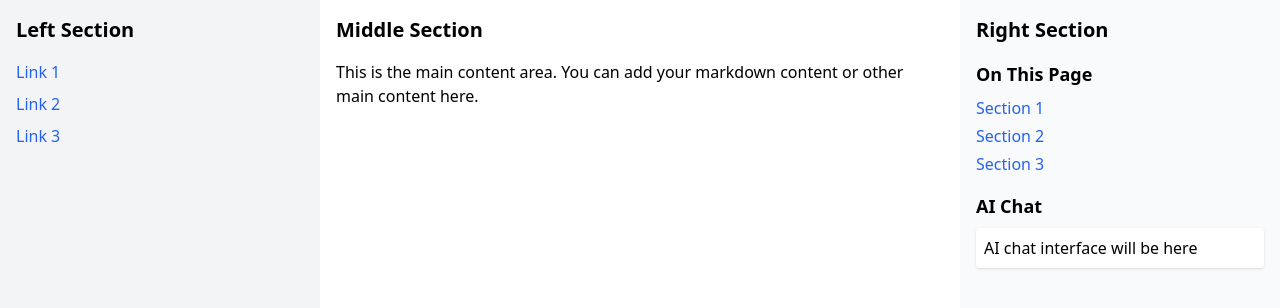
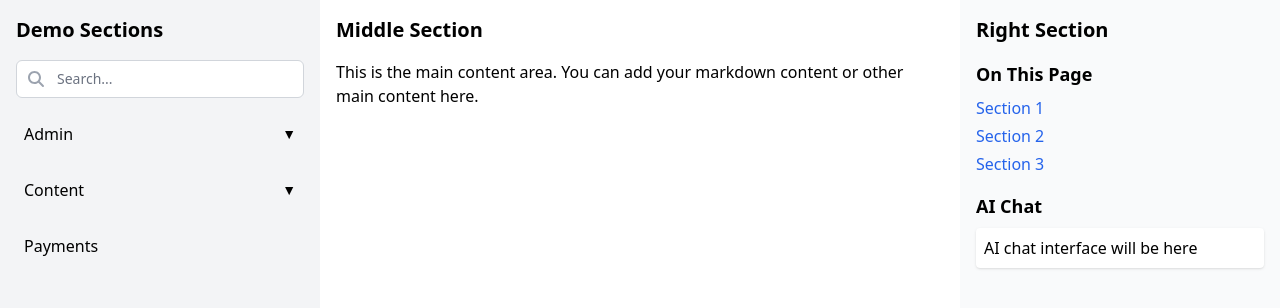
Before and after one commit to geekleai/ui-demo, an Angular app: page /demo in a window 1280 px wide. Shown: the top 308 px of the page. Built offline with nearby package versions, Linux system fonts and the light colour scheme.

Commit message:
Added side menu collapsable items and search component

```diff
--- /dev/null
+++ b/src/app/features/demo/sections/side-menu/menu-item.model.ts
@@ -0,0 +1,6 @@
+export interface MenuItem {
+  id: number;
+  name: string;
+  children?: MenuItem[];
+  expanded?: boolean;
+}
--- /dev/null
+++ b/src/app/features/demo/sections/side-menu/search.component.html
@@ -0,0 +1,10 @@
+<div class="relative">
+  <div class="absolute inset-y-0 left-0 flex items-center pl-3 pointer-events-none">
+    <fa-icon [icon]="['fas', 'search']" class="text-gray-400" />
+  </div>
+  <input
+    type="text"
+    placeholder="Search..."
+    class="block w-full pl-10 pr-3 py-2 border border-gray-300 rounded-md leading-5 bg-white placeholder-gray-500 focus:outline-none focus:placeholder-gray-400 focus:ring-1 focus:ring-green-500 focus:border-green-500 sm:text-sm"
+  >
+</div>
--- a/src/app/features/demo/sections/side-menu/side-menu.component.html
+++ b/src/app/features/demo/sections/side-menu/side-menu.component.html
@@ -1,7 +1,34 @@
-<h2 class="text-xl font-bold mb-4">Left Section</h2>
-<!-- Add content for the left section here -->
-<ul>
-  <li class="mb-2"><a href="#" class="text-blue-600 hover:underline">Link 1</a></li>
-  <li class="mb-2"><a href="#" class="text-blue-600 hover:underline">Link 2</a></li>
-  <li class="mb-2"><a href="#" class="text-blue-600 hover:underline">Link 3</a></li>
+<h2 class="text-xl font-bold mb-4">Demo Sections</h2>
+<component-search class="mb-4 block" />
+<ul class="space-y-2">
+  @for (item of menuItems; track item.id) {
+    <li>
+      <div
+        (click)="toggleExpand(item)"
+        class="flex justify-between items-center p-2 hover:bg-gray-200 rounded transition-colors duration-200 ease-in-out cursor-pointer"
+      >
+        <span>{{ item.name }}</span>
+        @if (item.children) {
+          <span class="text-sm transition-transform duration-200 ease-in-out"
+                [ngClass]="{'transform rotate-180': item.expanded}">
+            ▼
+          </span>
+        }
+
+      </div>
+      @if (item.children) {
+        <ul
+          class="mt-2 ml-4 space-y-1 overflow-hidden transition-all duration-200 ease-in-out"
+          [ngClass]="{'max-h-0': !item.expanded, 'max-h-40': item.expanded}"
+        >
+          @for (child of item.children; track child.id) {
+            <li
+              class="p-2 hover:bg-gray-200 rounded transition-colors duration-200 ease-in-out cursor-pointer">
+              {{ child.name }}
+            </li>
+          }
+        </ul>
+      }
+    </li>
+  }
 </ul>
--- a/src/app/features/demo/sections/side-menu/side-menu.component.ts
+++ b/src/app/features/demo/sections/side-menu/side-menu.component.ts
@@ -1,9 +1,44 @@
+import { NgClass } from "@angular/common";
 import { Component } from "@angular/core";
+
+import { MenuItem } from "./menu-item.model";
+import { SearchComponent } from "./search.component";
 
 @Component({
   selector: "component-side-menu",
-  templateUrl: "./side-menu.component.html",
+  imports: [
+    NgClass,
+    SearchComponent
+  ],
+  templateUrl: "./side-menu.component.html"
 })
 export class SideMenuComponent {
+  protected menuItems: MenuItem[] = [
+    {
+      id: 1,
+      name: "Admin",
+      children: [
+        { id: 11, name: "Subsection 1.1" },
+        { id: 12, name: "Subsection 1.2" },
+        { id: 13, name: "Subsection 1.3" }
+      ]
+    },
+    {
+      id: 2,
+      name: "Content",
+      children: [
+        { id: 21, name: "Subsection 2.1" },
+        { id: 22, name: "Subsection 2.2" },
+        { id: 23, name: "Subsection 2.3" }
+      ]
+    },
+    {
+      id: 3,
+      name: "Payments"
+    }
+  ];
 
+  toggleExpand(item: MenuItem): void {
+    item.expanded = !item.expanded;
+  }
 }
--- a/src/app/shared/modules/font-awesome/font-awesome-solid-icons-configuration.module.ts
+++ b/src/app/shared/modules/font-awesome/font-awesome-solid-icons-configuration.module.ts
@@ -1,12 +1,13 @@
 import { NgModule } from "@angular/core";
 import { FaIconLibrary } from "@fortawesome/angular-fontawesome";
-import { faUser } from "@fortawesome/free-solid-svg-icons";
+import { faSearch, faUser } from "@fortawesome/free-solid-svg-icons";
 
 @NgModule()
 export class FontAwesomeSolidIconsConfigurationModule {
   constructor(library: FaIconLibrary) {
     library.addIcons(
-      faUser
+      faUser,
+      faSearch
     );
   }
 }
```
Also changed, not shown: src/app/features/demo/sections/side-menu/search.component.ts (added, +13 -0 lines).
